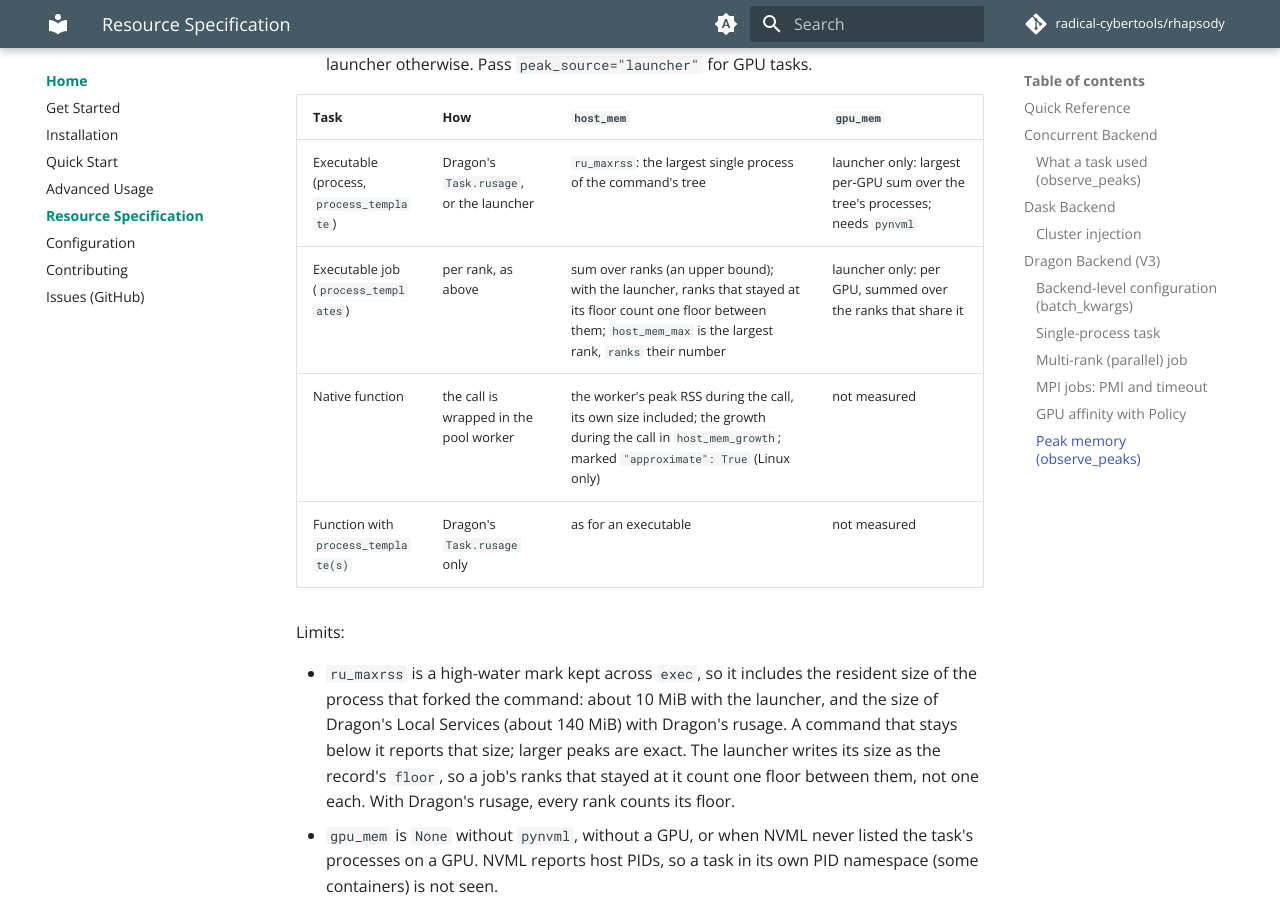
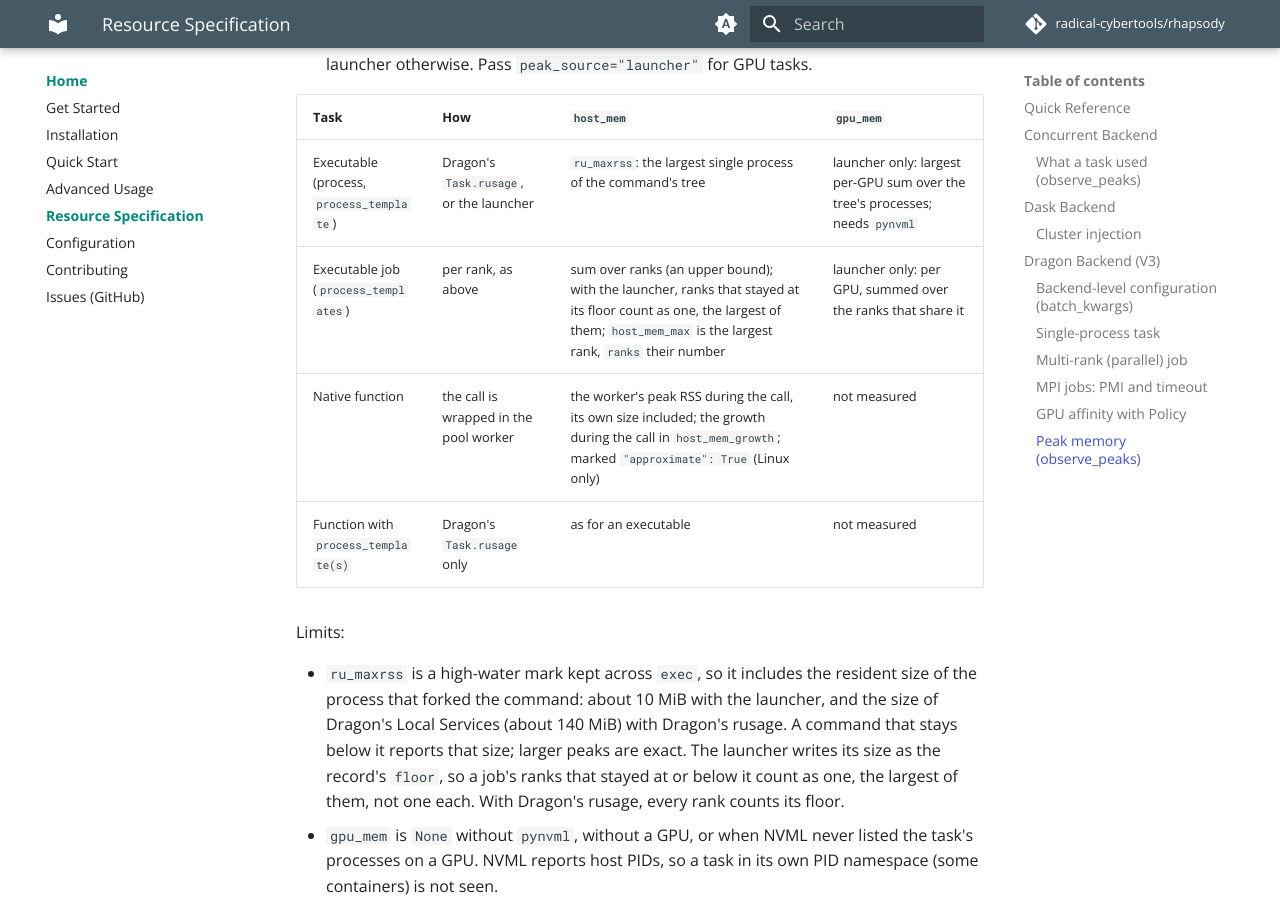
Before and after one commit to radical-cybertools/rhapsody, an MkDocs documentation site: the page built from docs/getting-started/resource-specification.md, in a window 1280 px wide and 900 px high, scrolled down 10009 px. Built offline with MkDocs 1.6.1 and Material for MkDocs 9.7.7, drawn with Linux system fonts in a browser that asks for light colours; comment, search, counter and statistics services are not loaded.

Commit message:
observed: ranks at the launcher's floor count as the largest of them
On real Dragon runtimes, one node and two, four `/bin/true` ranks reported 5 to 15 MiB each
while the launcher's recorded floor (its VmRSS at fork) was 14 to 22 MiB: a forked child keeps
less of the launcher than its VmRSS (file pages are not copied). Counting one recorded floor
could then exceed every rank's own figure. Such ranks now count as one, the largest of them,
so a job never reports more than the plain sum.

Co-Authored-By: Claude Opus 5.5 <noreply@anthropic.com>

```diff
--- a/docs/getting-started/resource-specification.md
+++ b/docs/getting-started/resource-specification.md
@@ -407,7 +407,7 @@ Executable tasks take their peaks from one of two sources, chosen by `peak_sourc
 | Task | How | `host_mem` | `gpu_mem` |
 |------|-----|------------|-----------|
 | Executable (process, `process_template`) | Dragon's `Task.rusage`, or the launcher | `ru_maxrss`: the largest single process of the command's tree | launcher only: largest per-GPU sum over the tree's processes; needs `pynvml` |
-| Executable job (`process_templates`) | per rank, as above | sum over ranks (an upper bound); with the launcher, ranks that stayed at its floor count one floor between them; `host_mem_max` is the largest rank, `ranks` their number | launcher only: per GPU, summed over the ranks that share it |
+| Executable job (`process_templates`) | per rank, as above | sum over ranks (an upper bound); with the launcher, ranks that stayed at its floor count as one, the largest of them; `host_mem_max` is the largest rank, `ranks` their number | launcher only: per GPU, summed over the ranks that share it |
 | Native function | the call is wrapped in the pool worker | the worker's peak RSS during the call, its own size included; the growth during the call in `host_mem_growth`; marked `"approximate": True` (Linux only) | not measured |
 | Function with `process_template(s)` | Dragon's `Task.rusage` only | as for an executable | not measured |
 
@@ -417,8 +417,8 @@ Limits:
   process that forked the command: about 10 MiB with the launcher, and the size of Dragon's Local
   Services (about 140 MiB) with Dragon's rusage. A command that stays below it reports that size;
   larger peaks are exact. The launcher writes its size as the record's `floor`, so a job's ranks
-  that stayed at it count one floor between them, not one each. With Dragon's rusage, every
-  rank counts its floor.
+  that stayed at or below it count as one, the largest of them, not one each. With Dragon's
+  rusage, every rank counts its floor.
 - `gpu_mem` is `None` without `pynvml`, without a GPU, or when NVML never listed the task's
   processes on a GPU. NVML reports host PIDs, so a task in its own PID namespace (some
   containers) is not seen.
```
Also changed, not shown: CHANGELOG.md (+1 -1 lines), 2 other files.
